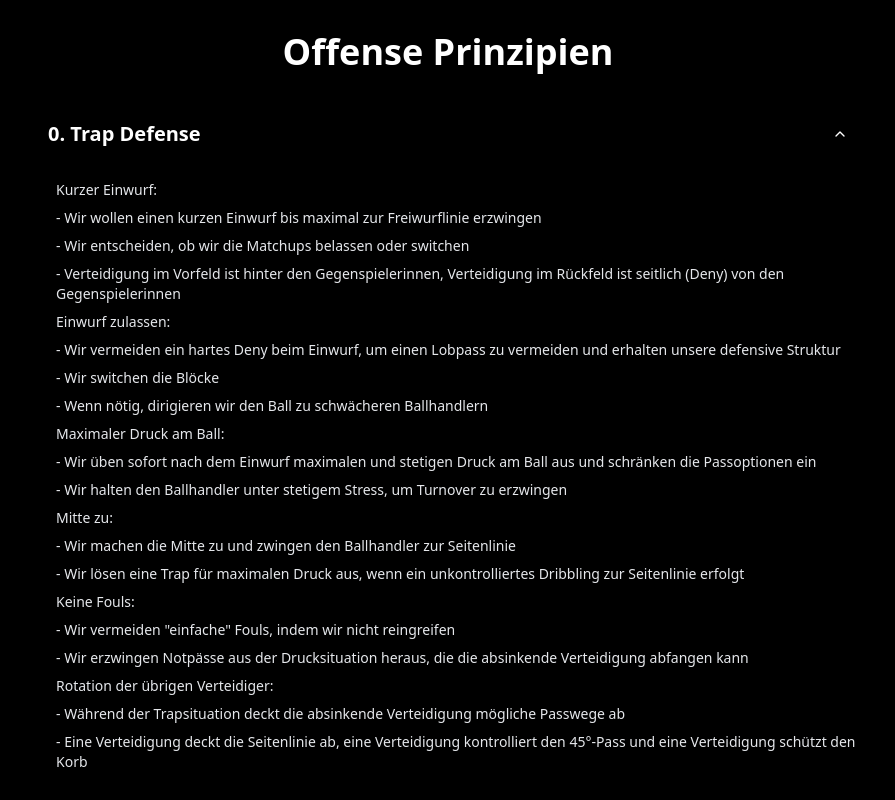
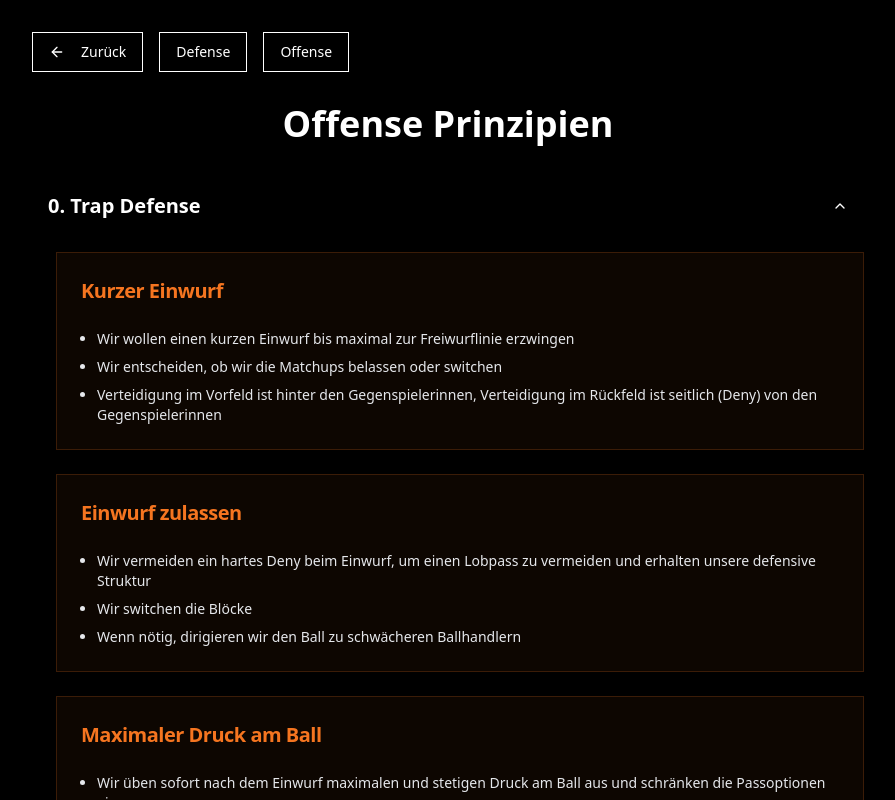
Before and after one commit to orbitartprint/hoops-strategy-guide, a React (Vite) app: page /offense in a window 1280 px wide. Both pictures are taken after a click on the button "0. Trap Defense". Shown: the top 800 px of the page, without its empty margins (192-1087 px from the left). Built offline with nearby package versions, Linux system fonts and the light colour scheme.

Commit message:
feat: Add navigation and UI improvements
- Added back buttons to Offense and Defense pages.
- Added navigation between Offense and Defense pages.
- Rounded button corners.
- Swapped logos.
- Improved sub-principle descriptions.
- Added a video to the Trap Defense section.
- Reduced video size.

```diff
--- /dev/null
+++ b/src/components/Navigation.tsx
@@ -0,0 +1,37 @@
+
+import { ArrowLeft } from "lucide-react";
+import { useNavigate } from "react-router-dom";
+import { Button } from "./ui/button";
+
+const Navigation = () => {
+  const navigate = useNavigate();
+
+  return (
+    <div className="flex gap-4 mb-8">
+      <Button
+        onClick={() => navigate("/")}
+        variant="outline"
+        className="hover:bg-[#f57520]/10"
+      >
+        <ArrowLeft className="mr-2" />
+        Zurück
+      </Button>
+      <Button
+        onClick={() => navigate("/defense")}
+        variant="outline"
+        className="hover:bg-[#f57520]/10"
+      >
+        Defense
+      </Button>
+      <Button
+        onClick={() => navigate("/offense")}
+        variant="outline"
+        className="hover:bg-[#f57520]/10"
+      >
+        Offense
+      </Button>
+    </div>
+  );
+};
+
+export default Navigation;
--- a/src/components/PrincipleAccordion.tsx
+++ b/src/components/PrincipleAccordion.tsx
@@ -5,11 +5,17 @@ import {
   AccordionItem,
   AccordionTrigger,
 } from "@/components/ui/accordion";
+import { Card, CardContent, CardHeader, CardTitle } from "@/components/ui/card";
+
+interface ContentItem {
+  title: string;
+  items: string[];
+}
 
 interface Principle {
   id: string;
   title: string;
-  content: string[];
+  content: string[] | ContentItem[];
   video?: string;
 }
 
@@ -18,6 +24,10 @@ interface PrincipleAccordionProps {
 }
 
 const PrincipleAccordion = ({ principles }: PrincipleAccordionProps) => {
+  const isContentArray = (content: any): content is ContentItem[] => {
+    return content.length > 0 && 'title' in content[0];
+  };
+
   return (
     <Accordion type="single" collapsible className="w-full">
       {principles.map((principle) => (
@@ -27,11 +37,32 @@ const PrincipleAccordion = ({ principles }: PrincipleAccordionProps) => {
           </AccordionTrigger>
           <AccordionContent>
             <div className="principle-content">
-              {principle.content.map((item, index) => (
-                <p key={index}>{item}</p>
-              ))}
+              {isContentArray(principle.content) ? (
+                <div className="space-y-6">
+                  {(principle.content as ContentItem[]).map((section, idx) => (
+                    <Card key={idx} className="bg-[#f57520]/5 border-[#f57520]/20">
+                      <CardHeader>
+                        <CardTitle className="text-xl text-[#f57520]">{section.title}</CardTitle>
+                      </CardHeader>
+                      <CardContent>
+                        <ul className="list-disc pl-4 space-y-2">
+                          {section.items.map((item, itemIdx) => (
+                            <li key={itemIdx}>{item}</li>
+                          ))}
+                        </ul>
+                      </CardContent>
+                    </Card>
+                  ))}
+                </div>
+              ) : (
+                <ul className="list-disc pl-4 space-y-2">
+                  {principle.content.map((item, index) => (
+                    <li key={index}>{item}</li>
+                  ))}
+                </ul>
+              )}
               {principle.video && (
-                <div className="aspect-video mt-6">
+                <div className="aspect-video mt-6 max-w-2xl mx-auto">
                   <iframe
                     className="w-full h-full rounded-lg"
                     src={`https://www.youtube.com/embed/${principle.video}`}
--- a/src/index.css
+++ b/src/index.css
@@ -23,7 +23,7 @@
 }
 
 .nav-button {
-  @apply px-8 py-4 rounded-lg bg-[#f57520] text-white text-xl font-semibold
+  @apply px-8 py-4 rounded-xl bg-[#f57520] text-white text-xl font-semibold
          hover:bg-opacity-90 transition-all duration-300 hover:scale-105
          shadow-lg hover:shadow-orange-600/50;
 }
--- a/src/pages/Defense.tsx
+++ b/src/pages/Defense.tsx
@@ -1,12 +1,12 @@
-
 import PrincipleAccordion from "@/components/PrincipleAccordion";
+import Navigation from "@/components/Navigation";
 
 const defensePrinciples = [
   {
     id: "mitte-zu",
     title: "1. Mitte zu",
     content: [
-      "- Wir verhindern Drives durch die Mitte und lenken den Ball zur Seitenlinie"
+      "Wir verhindern Drives durch die Mitte und lenken den Ball zur Seitenlinie"
     ]
   },
   {
@@ -42,6 +42,7 @@ const defensePrinciples = [
 const Defense = () => {
   return (
     <div className="min-h-screen p-4 md:p-8 max-w-4xl mx-auto">
+      <Navigation />
       <h1 className="text-4xl font-bold mb-8 text-center">Defense Prinzipien</h1>
       <PrincipleAccordion principles={defensePrinciples} />
     </div>
--- a/src/pages/Offense.tsx
+++ b/src/pages/Offense.tsx
@@ -1,42 +1,73 @@
 
 import PrincipleAccordion from "@/components/PrincipleAccordion";
+import Navigation from "@/components/Navigation";
 
 const offensePrinciples = [
   {
     id: "trap",
     title: "0. Trap Defense",
     content: [
-      "Kurzer Einwurf:",
-      "- Wir wollen einen kurzen Einwurf bis maximal zur Freiwurflinie erzwingen",
-      "- Wir entscheiden, ob wir die Matchups belassen oder switchen",
-      "- Verteidigung im Vorfeld ist hinter den Gegenspielerinnen, Verteidigung im Rückfeld ist seitlich (Deny) von den Gegenspielerinnen",
-      "Einwurf zulassen:",
-      "- Wir vermeiden ein hartes Deny beim Einwurf, um einen Lobpass zu vermeiden und erhalten unsere defensive Struktur",
-      "- Wir switchen die Blöcke",
-      "- Wenn nötig, dirigieren wir den Ball zu schwächeren Ballhandlern",
-      "Maximaler Druck am Ball:",
-      "- Wir üben sofort nach dem Einwurf maximalen und stetigen Druck am Ball aus und schränken die Passoptionen ein",
-      "- Wir halten den Ballhandler unter stetigem Stress, um Turnover zu erzwingen",
-      "Mitte zu:",
-      "- Wir machen die Mitte zu und zwingen den Ballhandler zur Seitenlinie",
-      "- Wir lösen eine Trap für maximalen Druck aus, wenn ein unkontrolliertes Dribbling zur Seitenlinie erfolgt",
-      "Keine Fouls:",
-      "- Wir vermeiden \"einfache\" Fouls, indem wir nicht reingreifen",
-      "- Wir erzwingen Notpässe aus der Drucksituation heraus, die die absinkende Verteidigung abfangen kann",
-      "Rotation der übrigen Verteidiger:",
-      "- Während der Trapsituation deckt die absinkende Verteidigung mögliche Passwege ab",
-      "- Eine Verteidigung deckt die Seitenlinie ab, eine Verteidigung kontrolliert den 45°-Pass und eine Verteidigung schützt den Korb"
-    ]
+      {
+        title: "Kurzer Einwurf",
+        items: [
+          "Wir wollen einen kurzen Einwurf bis maximal zur Freiwurflinie erzwingen",
+          "Wir entscheiden, ob wir die Matchups belassen oder switchen",
+          "Verteidigung im Vorfeld ist hinter den Gegenspielerinnen, Verteidigung im Rückfeld ist seitlich (Deny) von den Gegenspielerinnen"
+        ]
+      },
+      {
+        title: "Einwurf zulassen",
+        items: [
+          "Wir vermeiden ein hartes Deny beim Einwurf, um einen Lobpass zu vermeiden und erhalten unsere defensive Struktur",
+          "Wir switchen die Blöcke",
+          "Wenn nötig, dirigieren wir den Ball zu schwächeren Ballhandlern"
+        ]
+      },
+      {
+        title: "Maximaler Druck am Ball",
+        items: [
+          "Wir üben sofort nach dem Einwurf maximalen und stetigen Druck am Ball aus und schränken die Passoptionen ein",
+          "Wir halten den Ballhandler unter stetigem Stress, um Turnover zu erzwingen"
+        ]
+      },
+      {
+        title: "Mitte zu",
+        items: [
+          "Wir machen die Mitte zu und zwingen den Ballhandler zur Seitenlinie",
+          "Wir lösen eine Trap für maximalen Druck aus, wenn ein unkontrolliertes Dribbling zur Seitenlinie erfolgt"
+        ]
+      },
+      {
+        title: "Keine Fouls",
+        items: [
+          "Wir vermeiden \"einfache\" Fouls, indem wir nicht reingreifen",
+          "Wir erzwingen Notpässe aus der Drucksituation heraus, die die absinkende Verteidigung abfangen kann"
+        ]
+      },
+      {
+        title: "Rotation der übrigen Verteidiger",
+        items: [
+          "Während der Trapsituation deckt die absinkende Verteidigung mögliche Passwege ab",
+          "Eine Verteidigung deckt die Seitenlinie ab, eine Verteidigung kontrolliert den 45°-Pass und eine Verteidigung schützt den Korb"
+        ]
+      }
+    ],
+    video: "fOjHM7kNyWI"
   },
   {
     id: "transition",
     title: "1. Transition",
     content: [
-      "- Wir pushen den Ball – Wer immer den Ball in der Defense gewinnt (auch aus dem Einwurf), pusht den Ball sofort nach vorne mit 2–3 harten Dribblings",
-      "- Umschalten ohne Verzögerung – Alle Spielerinnen orientieren sich sofort in die Offense und sprinten explosiv ins Vorfeld",
-      "- Transition entlang der Seitenlinie – Die Flügelspielerinnen laufen nahe der Seitenlinie und sind ab der Mittellinie anspielbar",
-      "- Ball ist schneller als Beine – Wir bevorzugen einen Pass auf den Flügel, um schneller hinter die Defense zu kommen",
-      "- Flügel halten ihre Positionen und besetzen am Ende des Sprints die Ecken für optimales Spacing"
+      {
+        title: "Grundprinzipien",
+        items: [
+          "Wir pushen den Ball – Wer immer den Ball in der Defense gewinnt (auch aus dem Einwurf), pusht den Ball sofort nach vorne mit 2–3 harten Dribblings",
+          "Umschalten ohne Verzögerung – Alle Spielerinnen orientieren sich sofort in die Offense und sprinten explosiv ins Vorfeld",
+          "Transition entlang der Seitenlinie – Die Flügelspielerinnen laufen nahe der Seitenlinie und sind ab der Mittellinie anspielbar",
+          "Ball ist schneller als Beine – Wir bevorzugen einen Pass auf den Flügel, um schneller hinter die Defense zu kommen",
+          "Flügel halten ihre Positionen und besetzen am Ende des Sprints die Ecken für optimales Spacing"
+        ]
+      }
     ],
     video: "WIUktpk29iI"
   },
@@ -44,29 +75,52 @@ const offensePrinciples = [
     id: "trigger",
     title: "2. Trigger",
     content: [
-      "- Fließender Übergang in die Halfcourt-Offense",
-      "- Erkennen von Vorteil oder Neutralität",
-      "- Bei Neutralität lösen wir ein Hand-off oder Screen aus",
-      "- Kommunikation, welche Varianten gewählt werden, erfolgt innerhalb des Teams"
+      {
+        title: "Prinzipien",
+        items: [
+          "Fließender Übergang in die Halfcourt-Offense",
+          "Erkennen von Vorteil oder Neutralität",
+          "Bei Neutralität lösen wir ein Hand-off oder Screen aus",
+          "Kommunikation, welche Varianten gewählt werden, erfolgt innerhalb des Teams"
+        ]
+      }
     ]
   },
   {
     id: "domino",
     title: "3. Domino",
     content: [
-      "- Sobald ein Vorteil entsteht, lassen wir die Defense wie Dominosteine kollabieren",
-      "Wurfauswahl:",
-      "- Würfe in Korbnähe (Korbleger, Post-up, Floater, etc.)",
-      "- Freier Dreier",
-      "- Freier Wurf",
-      "- Kein schlechter Wurf gegen Verteidigung oder außerhalb des eigenen Repertoires",
-      "- Null-Sekunden Entscheidungen",
-      "- Zone schnell freimachen",
-      "- Gutes Spacing für Drive und Pass",
-      "Entscheidungshierarchie:",
-      "- Gegenspielerin zu weit weg → Wurf",
-      "- Gegenspielerin kommt zu spät → Drive",
-      "- Hilfe kommt → Pass"
+      {
+        title: "Grundprinzip",
+        items: [
+          "Sobald ein Vorteil entsteht, lassen wir die Defense wie Dominosteine kollabieren"
+        ]
+      },
+      {
+        title: "Wurfauswahl",
+        items: [
+          "Würfe in Korbnähe (Korbleger, Post-up, Floater, etc.)",
+          "Freier Dreier",
+          "Freier Wurf",
+          "Kein schlechter Wurf gegen Verteidigung oder außerhalb des eigenen Repertoires"
+        ]
+      },
+      {
+        title: "Entscheidungen",
+        items: [
+          "Null-Sekunden Entscheidungen",
+          "Zone schnell freimachen",
+          "Gutes Spacing für Drive und Pass"
+        ]
+      },
+      {
+        title: "Entscheidungshierarchie",
+        items: [
+          "Gegenspielerin zu weit weg → Wurf",
+          "Gegenspielerin kommt zu spät → Drive",
+          "Hilfe kommt → Pass"
+        ]
+      }
     ]
   }
 ];
@@ -74,6 +128,7 @@ const offensePrinciples = [
 const Offense = () => {
   return (
     <div className="min-h-screen p-4 md:p-8 max-w-4xl mx-auto">
+      <Navigation />
       <h1 className="text-4xl font-bold mb-8 text-center">Offense Prinzipien</h1>
       <PrincipleAccordion principles={offensePrinciples} />
     </div>
```
Also changed, not shown: src/pages/Index.tsx (+6 -6 lines).
